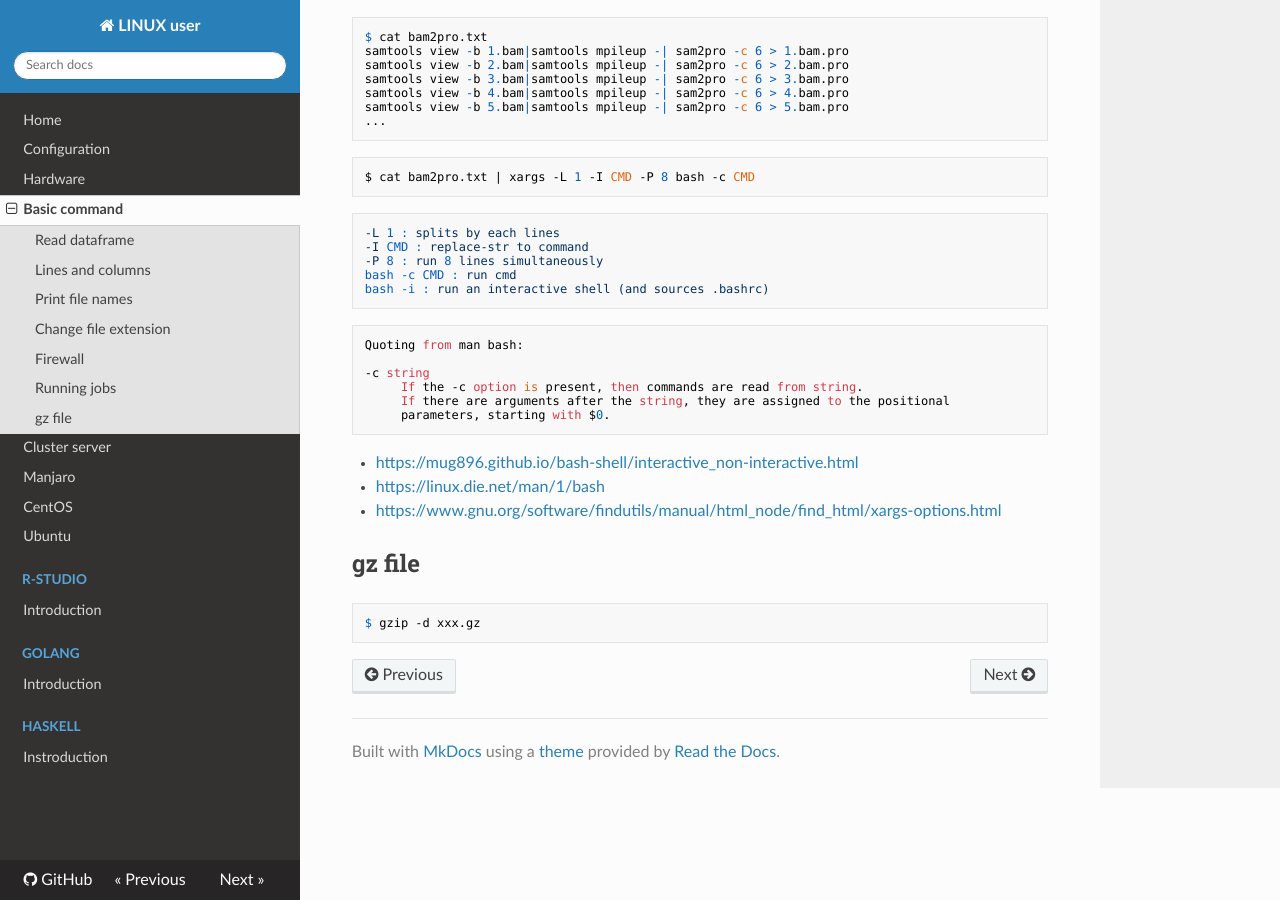
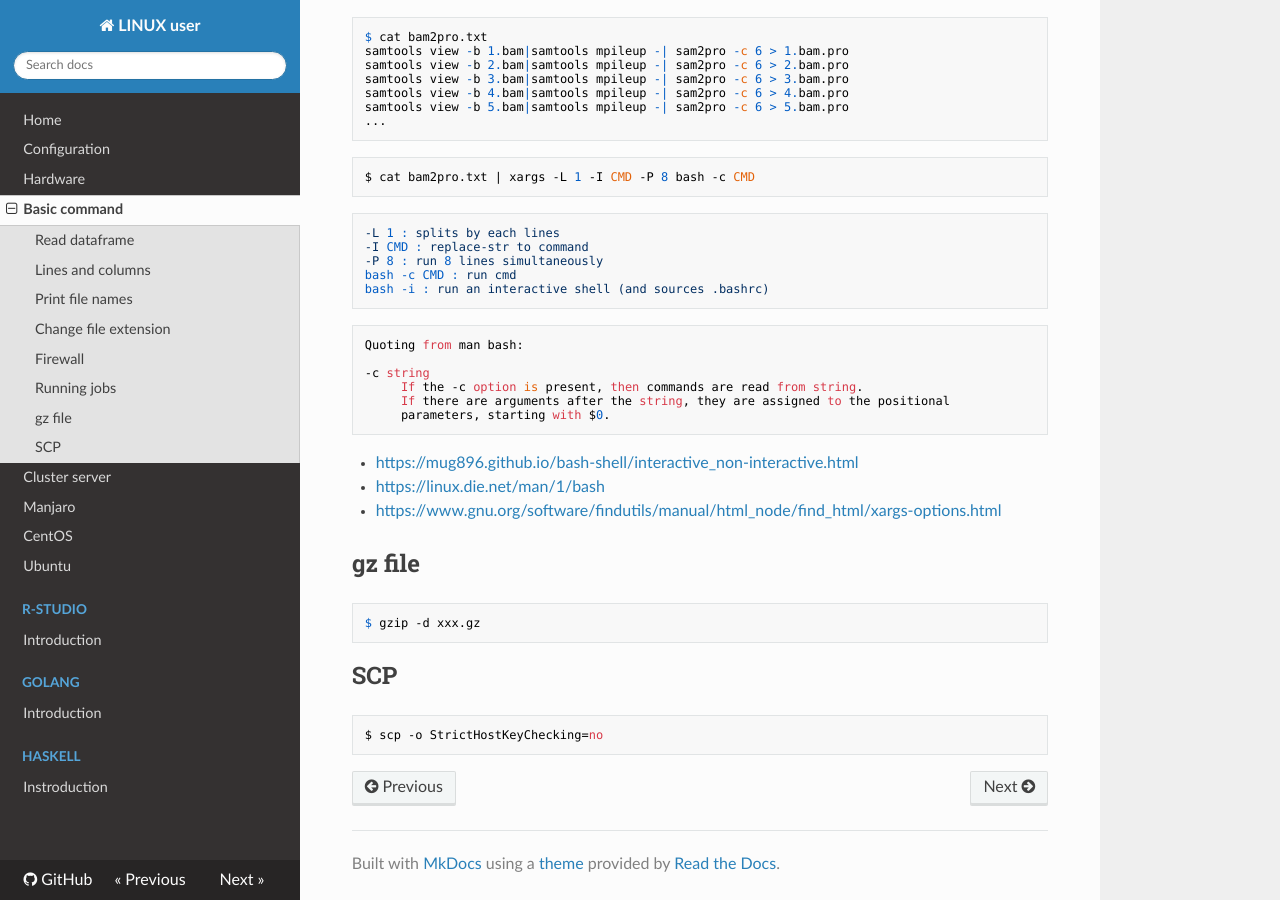
Before and after one commit to WonyoungCho/LINUX, an MkDocs documentation site: the page built from docs/basic_comm.md, in a window 1280 px wide and 900 px high, scrolled down 1050 px. Built offline with MkDocs 1.6.1, drawn with Linux system fonts in a browser that asks for light colours; nearby versions of some CDN libraries; old or Windows-style settings are respelled for this version of MkDocs.

Commit message:
Update basic_comm.md

````diff
--- a/docs/basic_comm.md
+++ b/docs/basic_comm.md
@@ -73,3 +73,8 @@ Quoting from man bash:
 ```
 $ gzip -d xxx.gz
 ```
+
+## SCP
+```
+$ scp -o StrictHostKeyChecking=no
+```
````
